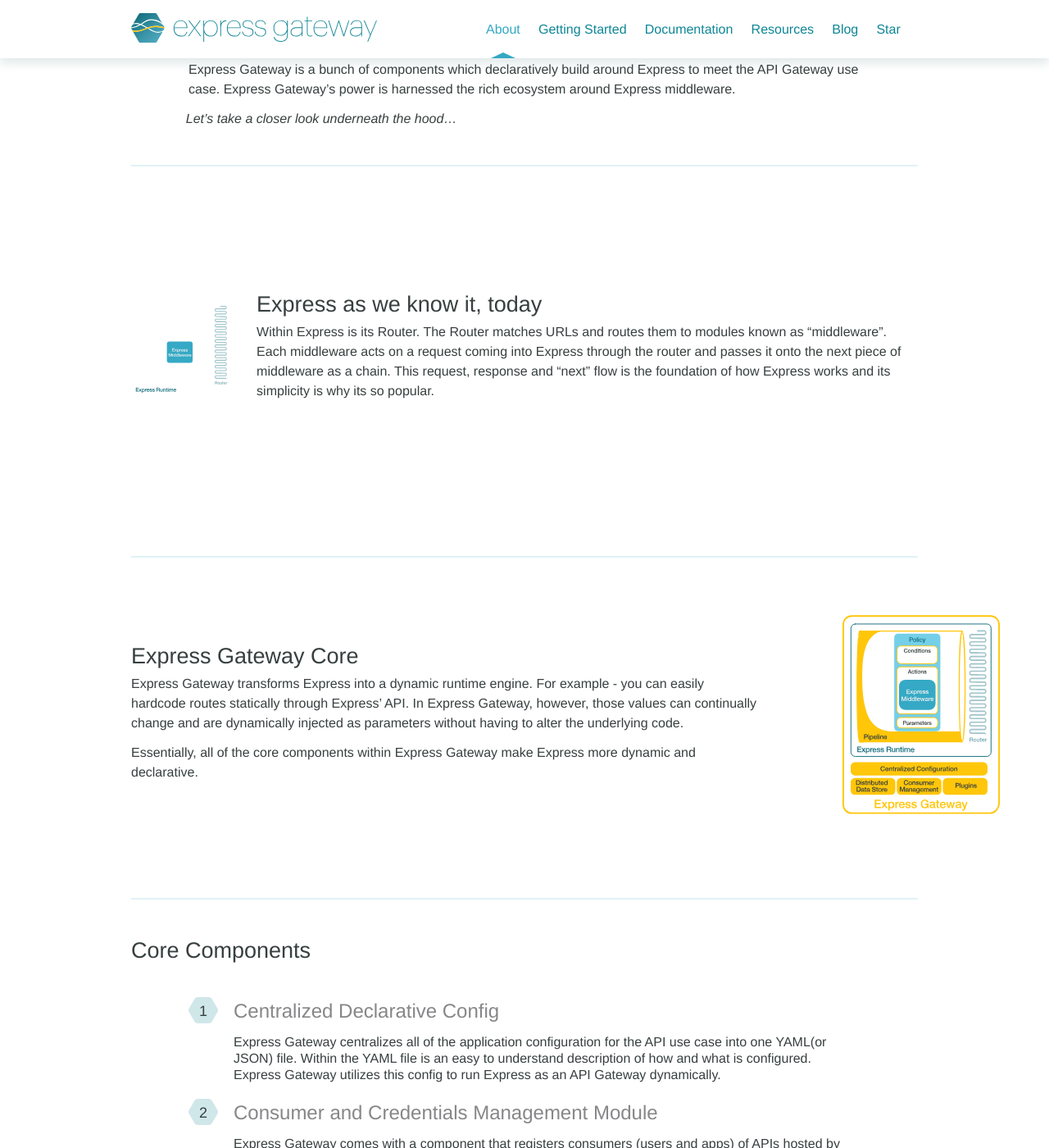
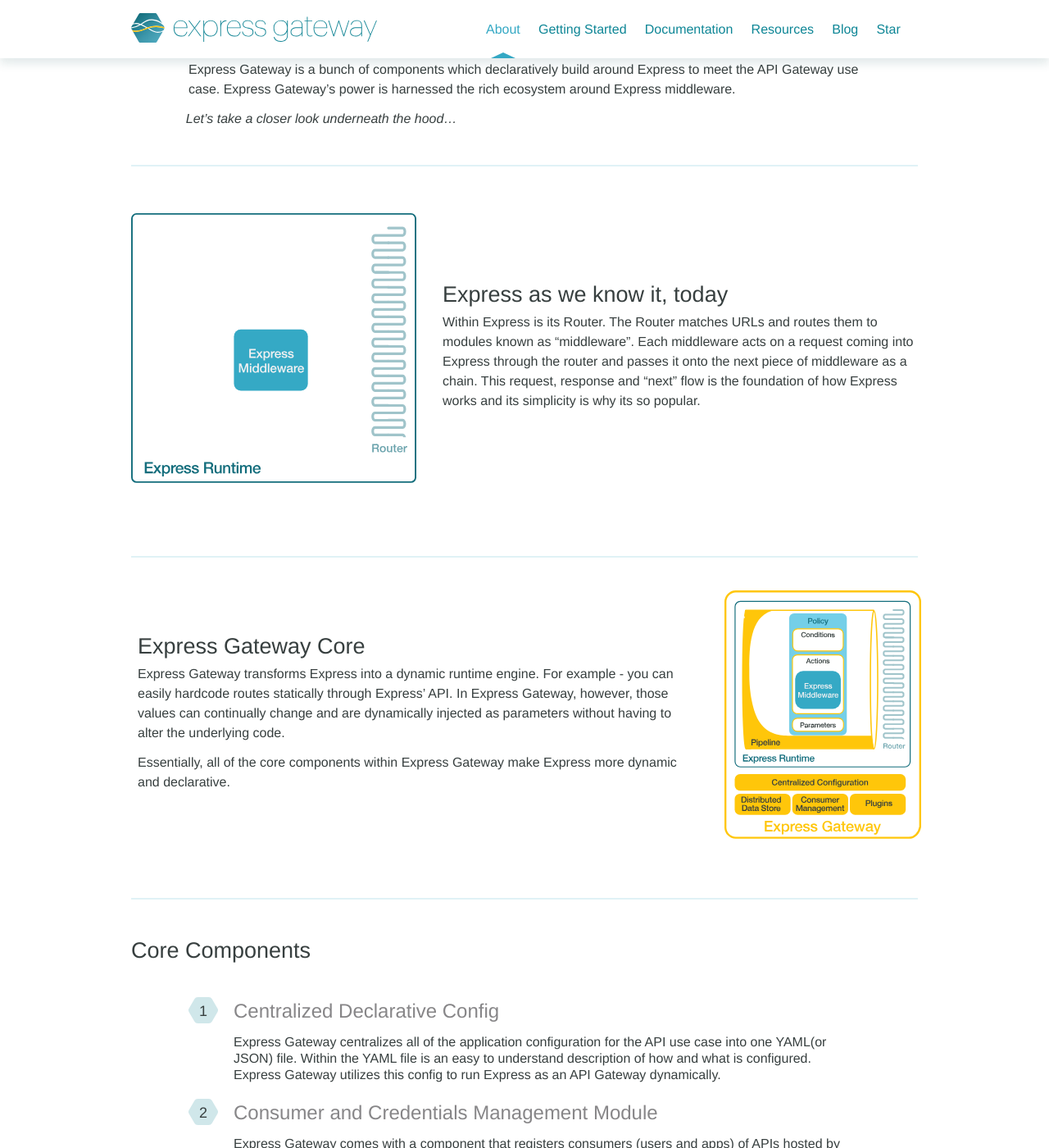
Before and after one commit to ExpressGateway/express-gateway.io, a Jekyll site: the page built from _pages/about.md, in a window 1280 px wide and 1400 px high, scrolled down 1287 px. Shown: the whole window at 82% size. Built offline with Jekyll 4.4.1, drawn with Linux system fonts in a browser that asks for light colours; nearby versions of some CDN libraries; some web fonts are replaced; comment, search, counter and statistics services are not loaded.

Commit message:
first IE restyle pass

```diff
--- a/_sass/_contributions.scss
+++ b/_sass/_contributions.scss
@@ -269,6 +269,7 @@
 
     .flex-column {
       padding-left: 2rem;
+      width: 70%;
       @include size(smalltomedium){
         padding-left: 0;
       }
--- a/_sass/_ie10and11.scss
+++ b/_sass/_ie10and11.scss
@@ -1,3 +1,32 @@
+.svg-fix.svg-diagram {
+  &.svg-about-1 {
+    @include iesvgcontainer(40, 183.1, 193.82);
+  }
+  &.svg-about-2 {
+    left: -10%;
+    margin-left: 2rem;
+    @include iesvgcontainer(25, 147, 116.5);
+  }
+  &.svg-about-3 {
+    @include iesvgcontainer(60, 385.54, 679);
+  }
+  &.svg-about-4 {
+    @include iesvgcontainer(60, 384.8, 679);
+  }
+  &.svg-about-5 {
+    @include iesvgcontainer(60, 384.9, 679);
+  }
+  svg {
+    @include iesvgfix;
+  }
+}
+.svg-diagram + .wrapper,
+.svg-diagram + .flex-column {
+  width: 70%;
+}
+
+
+
 @media screen and (-ms-high-contrast: none), (-ms-high-contrast: active) {
   * {position: relative; zoom: 1;}
 
@@ -268,18 +297,21 @@
    }
 
    .with-graphics {
-     div.svg-fix {
+     .svg-diagram {
        float: left;
+       &.svg-about-1 {
+         @include iesvgcontainer(25, 183.1, 193.82);
+       }
      }
-     div.wrapper {
+     div.wrapper, div.flex-column {
        float: right;
-       width: 60%;
+
      }
      &.flex-row-reverse {
-       svg {
+       .svg-diagram {
          float: right;
        }
-       div {
+       div.wrapper, div.flex-column {
          float: left;
        }
      }
@@ -288,24 +320,3 @@
 
 
 }
-
-.svg-fix.svg-diagram {
-  &.svg-about-1 {
-    @include iesvgcontainer(40, 184.17, 194.9);
-  }
-  &.svg-about-2 {
-    @include iesvgcontainer(25, 147, 116.5);
-  }
-  &.svg-about-3 {
-    @include iesvgcontainer(60, 385.54, 679);
-  }
-  &.svg-about-4 {
-    @include iesvgcontainer(60, 384.8, 679);
-  }
-  &.svg-about-5 {
-    @include iesvgcontainer(60, 384.9, 679);
-  }
-  svg {
-    @include iesvgfix;
-  }
-}
--- a/_sass/_layout.scss
+++ b/_sass/_layout.scss
@@ -33,6 +33,7 @@
   display: flex;
   flex-direction: column;
 }
+
 
 .flex-row {
   display: flex;
```
Also changed, not shown: _includes/quickstart/whatiseg.svg.
